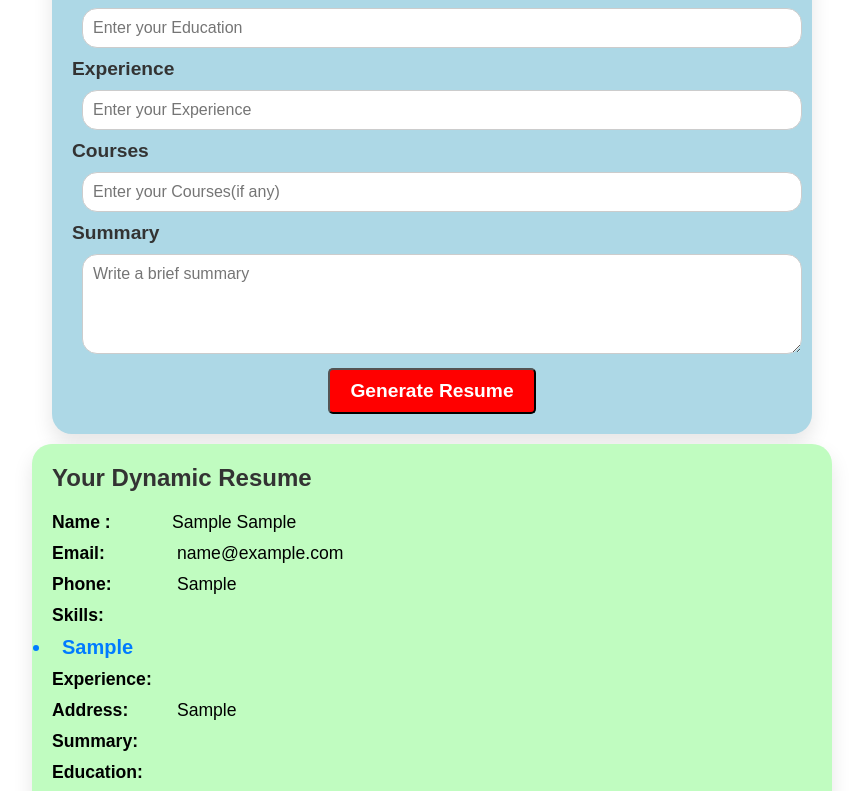
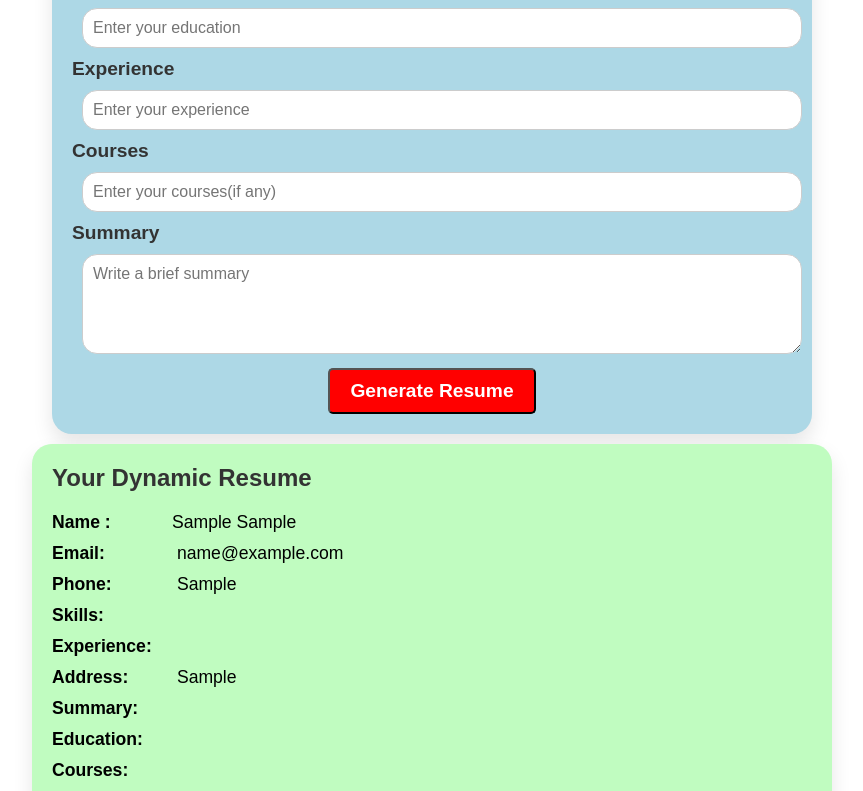
Before and after one commit to Hashirnadeemkhan/dynamicresume, a plain HTML site: page index.html in a window 1280 px wide. Both pictures are taken after typing "Sample", "Sample", "name@example.com", "Sample", "Sample", "Sample" into the empty fields and a click on the button "Generate Resume". Shown: the part 623-1414 px from the top of the page, without its empty margins (208-1071 px from the left). Drawn offline with Linux system fonts and the light colour scheme.

Commit message:
some changes

```diff
--- a/index.html
+++ b/index.html
@@ -36,7 +36,7 @@
 
                 <div class="intro">
                     <label for="address">Address</label>
-                    <input type="text" id="address" placeholder="Enter your Address">
+                    <input type="text" id="address" placeholder="Enter your address">
                 </div>
                 <div class="intro">
                     <label for="address">Skills</label>
@@ -45,17 +45,17 @@
 
                 <div class="intro">
                     <label for="">Education</label>
-                    <input type="text" id="education" placeholder="Enter your Education">
+                    <input type="text" id="education" placeholder="Enter your education">
                 </div>
 
                 <div class="intro">
                     <label for="address">Experience</label>
-                    <input type="text" id="experience" placeholder="Enter your Experience">
+                    <input type="text" id="experience" placeholder="Enter your experience">
                 </div>
 
                 <div class="intro">
                     <label for="address">Courses</label>
-                    <input type="text" id="courses" placeholder="Enter your Courses(if any)">
+                    <input type="text" id="courses" placeholder="Enter your courses(if any)">
                 </div>
 
                 <div class="intro">
--- a/script.js
+++ b/script.js
@@ -1,34 +1,49 @@
-document.addEventListener("DOMContentLoaded", function() {
-    document.getElementById("generateResume").addEventListener("click", function() {
-        const firstName = document.getElementById("firstName").value;
-        const lastName = document.getElementById('lastName').value;
-        const email = document.getElementById('email').value;
-        const phone = document.getElementById('phone').value;
-        const skills = document.getElementById('skills').value.split(',');
-        const experience = document.getElementById('experience').value;
-        const education = document.getElementById('education').value;
-        const address = document.getElementById('address').value;
-        const courses = document.getElementById('courses').value;
-        const summary = document.getElementById('summary').value;
+document.addEventListener("DOMContentLoaded", function () {
+  document
+    .getElementById("generateResume")
+    .addEventListener("click", function () {
+      const firstName = document.getElementById("firstName").value;
+      const lastName = document.getElementById("lastName").value;
+      const email = document.getElementById("email").value;
+      const phone = document.getElementById("phone").value;
+      const skills = document.getElementById("skills").value.split(",");
+      const experience = document.getElementById("experience").value;
+      const education = document.getElementById("education").value;
+      const address = document.getElementById("address").value;
+      const courses = document.getElementById("courses").value;
+      const summary = document.getElementById("summary").value;
 
-        document.getElementById('displayName').innerText = firstName + ' ' + lastName;
-        document.getElementById('displayEmail').innerText = email;
-        document.getElementById('displayPhone').innerText = phone;
-        document.getElementById('displaySkills').innerText = skills;
-        document.getElementById('displayExperience').innerText = experience;
-        document.getElementById('displayEducation').innerText = education;
-        document.getElementById('displayAddress').innerText = address;
-        document.getElementById('displayCourses').innerText = courses;
-        document.getElementById('displaySummary').innerText = summary;
+      document.getElementById("displayName").innerText =
+        firstName + " " + lastName;
+      document.getElementById("displayEmail").innerText = email;
+      document.getElementById("displayPhone").innerText = phone;
+      document.getElementById("displaySkills").innerText = skills;
+      document.getElementById("displayExperience").innerText = experience;
+      document.getElementById("displayEducation").innerText = education;
+      document.getElementById("displayAddress").innerText = address;
+      document.getElementById("displayCourses").innerText = courses;
+      document.getElementById("displaySummary").innerText = summary;
 
+      const skillsList = document.getElementById("displaySkills");
+      skillsList.innerHTML = ""; // Clear any previous entries
 
-        const skillsList = document.getElementById('displaySkills');
-        skillsList.innerHTML = ''; // Clear any previous entries
-        skills.forEach(skill => {
-            const li = document.createElement('li'); // Create a new list item
-            li.innerText = skill.trim(); // Trim spaces and add skill
+      // Check if skills array is empty
+      if (skills.trim() === "") {
+        // If the skills string is empty, you can leave the skills list empty
+        skillsList.innerHTML = "";
+      } else {
+        // Split the skills string into an array if it's not empty
+        const skillsArray = skills.split(",").map((skill) => skill.trim());
+
+        // Process each skill and add it to the list
+        skillsArray.forEach((skill) => {
+          if (skill) {
+            // Check if the skill is not an empty string
+            const li = document.createElement("li"); // Create a new list item
+            li.innerText = skill; // Set the text of the list item
             skillsList.appendChild(li); // Append the list item to the skills list
+          }
+        });
+      }
     });
 });
-
-})
```
